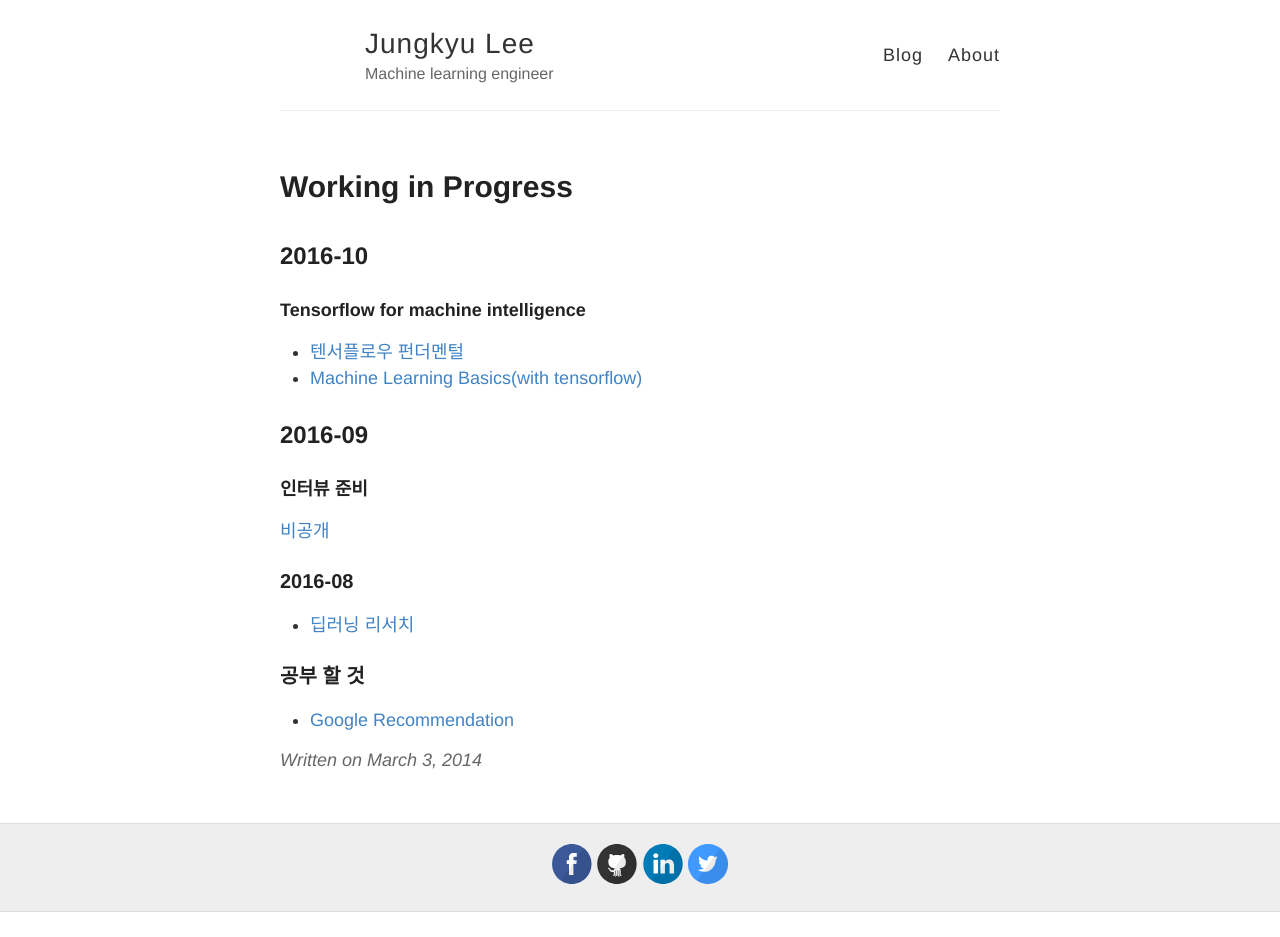
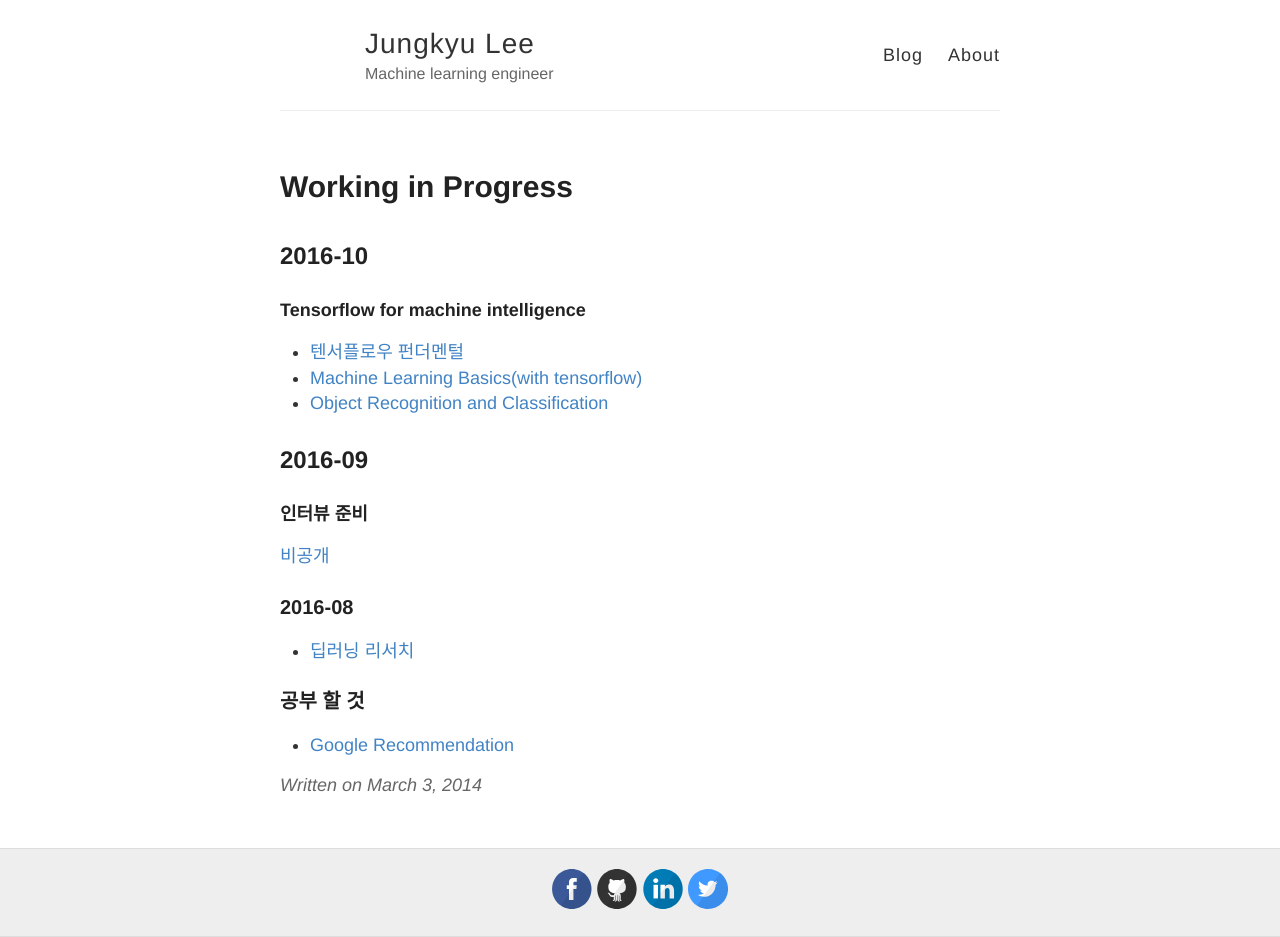
Before and after one commit to sweaterr/sweaterr.github.io, a Jekyll site: the page built from _posts/2014-3-3-Hello-World.md, in a window 1280 px wide. Built offline with Jekyll 4.4.1, drawn with Linux system fonts in a browser that asks for light colours; comment, search, counter and statistics services are not loaded; before the commit the page ends 912 px from its top, so only the background shows below that.

Commit message:
Update 2014-3-3-Hello-World.md

```diff
--- a/_posts/2014-3-3-Hello-World.md
+++ b/_posts/2014-3-3-Hello-World.md
@@ -9,6 +9,7 @@ title: Working in Progress
 
 * [텐서플로우 펀더멘털](https://www.evernote.com/shard/s29/sh/3b83f498-3549-48c4-9a40-5119a58c2788/295769c108025ccdf29e7b74b017105c)
 * [Machine Learning Basics(with tensorflow)](https://www.evernote.com/shard/s29/sh/64d969c6-4bad-43ac-8857-1e3dec495bd5/1207f425560497681d057e67ac337029)
+* [Object Recognition and Classification](https://www.evernote.com/shard/s29/sh/73ddb54f-0dad-4270-9e8e-a56d4174d98e/6aecdddda45c09383299f93ce66c08b6)
 
 ## 2016-09
 
```
